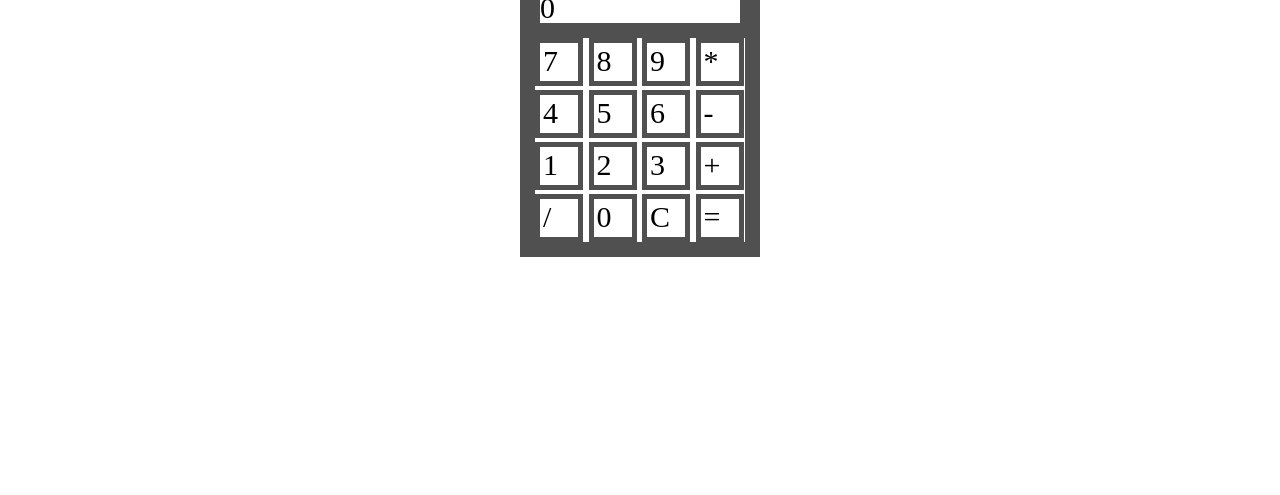
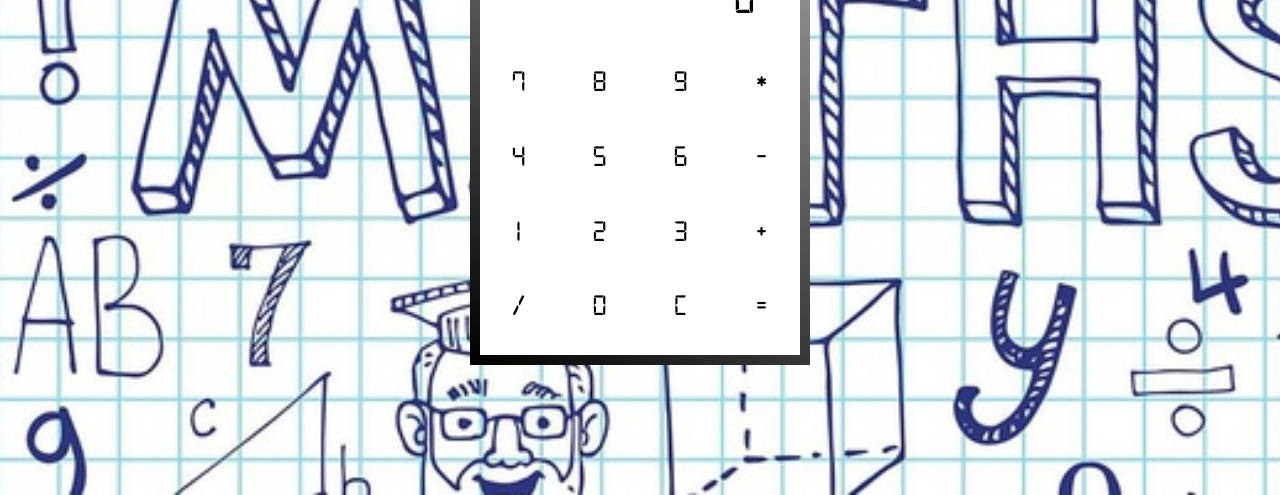
Before and after one commit to Mynameisfrostwalker/calculator, a plain HTML site: page index.html in a window 1280 px wide. Shown: the part 305-800 px from the top of the page. Drawn offline with Linux system fonts and the light colour scheme.

Commit message:
Calculator styling completed

```diff
--- a/index.html
+++ b/index.html
@@ -3,6 +3,7 @@
 
 <head>
     <meta charset="utf-8">
+    <meta content="width=device-width, initial-scale=1" name="viewport" />
     <link rel="shortcut icon" href="imagesfolder/favicon.ico">
     <title>Frostwalker's Calculator</title>
     <link rel="stylesheet" href="stylesfolder/reset.css">
--- a/stylesfolder/main.css
+++ b/stylesfolder/main.css
@@ -1,5 +1,22 @@
+@font-face {
+    font-family: myFirstFont;
+    src: url(fontsfolder/digital_7.ttf);
+    font-weight: 500;
+}
+
+@font-face {
+    font-family: myFirstFontBold;
+    src: url(/fontsfolder/digital_7bold.ttf);
+}
+
 html {
     font-size: 62.5%;
+    text-align: center;
+    background-image: url(/imagesfolder/bac.jpeg);
+    background-repeat: no-repeat;
+    background-size: cover;
+    background-attachment: fixed;
+    font-family: myFirstFont;
 }
 
 body {
@@ -10,12 +27,34 @@ body {
 }
 
 div {
-    border: 0.5rem solid rgb(80, 80, 80);
     font-size: 3rem;
+    background-color: white;
 }
 
 #outerBody {
-    width: 23rem;
+    width: 65vw;
+    height: 55vh;
+    background: linear-gradient(35deg, #000000, #b4b4b4);
+    padding: 10px;
+}
+
+@media (min-width: 810px) {
+    #outerBody {
+        width: 25vw;
+        height: 65vh;
+    }
+}
+
+#innerBody {
+    height: 100%;
+    display: flex;
+    flex-direction: column;
+    justify-content: space-between;
+    background-color: white;
+}
+
+#display {
+    text-align: right;
 }
 
 #buttonsDisplay {
@@ -23,10 +62,52 @@ div {
     grid-template-columns: repeat(4, 1fr);
     grid-template-rows: repeat(4, 1fr);
     gap: 0.4rem;
+    height: 65%;
+    justify-items: center;
 }
 
 .buttons {
     width: 3.2rem;
-    height: 3.2rem;
+    height: 70%;
     padding: 0.3rem;
+    border-radius: 10px;
+    transition: all 0.5s;
 }
+
+div#add:hover,
+div#multiply:hover,
+div#divide:hover,
+div#subtract:hover,
+div#add:active,
+div#multiply:active,
+div#divide:active,
+div#subtract:active,
+div#equals:hover,
+div#equals:active {
+    border: 5px solid rgb(0, 0, 0);
+    transform: scale(0.8);
+    cursor: default;
+}
+
+div#clear:hover,
+div#clear:active {
+    border: 5px solid rgb(236, 93, 9);
+    transform: scale(0.8);
+    cursor: default;
+}
+
+.buttons:hover,
+.buttons:active {
+    border: 5px solid rgb(156, 218, 243);
+    transform: scale(0.8);
+    cursor: default;
+}
+
+div#store,
+div#mainDisplay {
+    padding: 1em;
+}
+
+div#mainDisplay {
+    font-size: 4.5rem;
+}
```
Also changed, not shown: imagesfolder/bac.jpeg (added), stylesfolder/fontsfolder/digital_7.ttf (added), stylesfolder/fontsfolder/digital_7bold.ttf (added).
